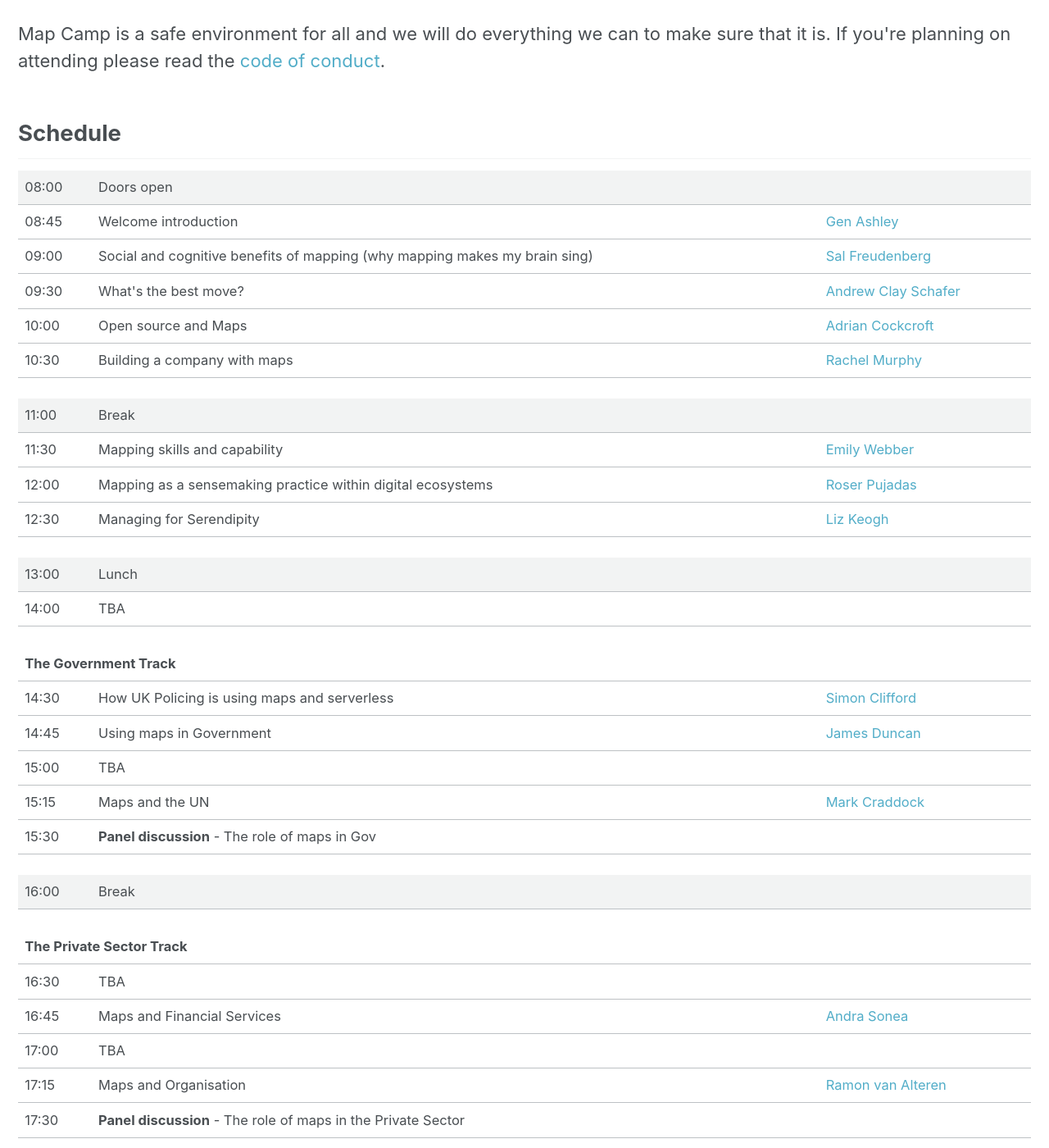
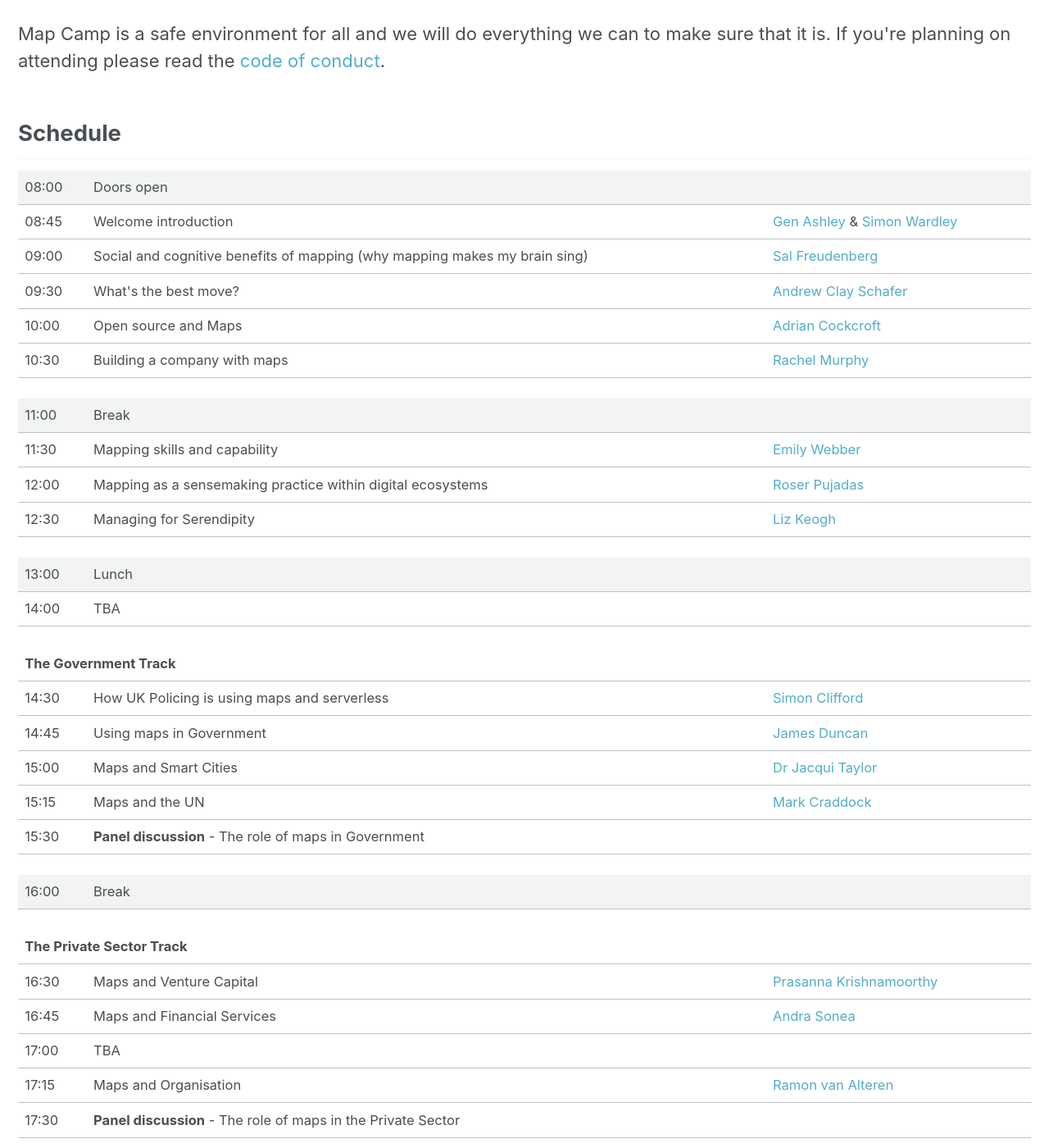
Before and after one commit to mapcampcommittee/mapcampcommittee.github.io, a Jekyll site: the page built from _pages/2019-10-15_London.html, in a window 1280 px wide and 1400 px high, scrolled down 652 px. Shown: the whole window at 82% size. Built offline with Jekyll 4.4.1, drawn with Linux system fonts in a browser that asks for light colours.

Commit message:
Schedule update

```diff
--- a/_pages/2019-10-15_London.html
+++ b/_pages/2019-10-15_London.html
@@ -2,7 +2,7 @@
 title: "London 2019"
 description: "Learn Wardley maps at the third Map Camp in London, 15th October 2019"
 header:
-  teaser: "assets/images/map-camp-london-2019-card.png"
+teaser: "assets/images/map-camp-london-2019-card.png"
 layout: splash
 classes:
 - landing
@@ -41,7 +41,8 @@ classes:
   <tr>
     <td>08:45</td>
     <td>Welcome introduction </td>
-    <td><a target="_blank" href="https://twitter.com/coderinheels">Gen Ashley</a></td>
+    <td><a target="_blank" href="https://twitter.com/coderinheels">Gen Ashley</a> & <a target="_blank"
+        href="https://twitter.com/swardley">Simon Wardley</a></td>
   </tr>
   <tr>
     <td>09:00</td>
@@ -124,8 +125,8 @@ classes:
   </tr>
   <tr>
     <td>15:00</td>
-    <td>TBA</td>
-    <td>&nbsp;</td>
+    <td>Maps and Smart Cities</td>
+    <td><a target="_blank" href="https://twitter.com/jacquitaylorfb">Dr Jacqui Taylor</a></td>
   </tr>
   <tr>
     <td>15:15</td>
@@ -134,7 +135,7 @@ classes:
   </tr>
   <tr>
     <td>15:30</td>
-    <td colspan="2"><b>Panel discussion</b> - The role of maps in Gov</td>
+    <td colspan="2"><b>Panel discussion</b> - The role of maps in Government</td>
   </tr>
 
   <tr class="schedule-section">
@@ -155,8 +156,8 @@ classes:
 
   <tr>
     <td>16:30</td>
-    <td>TBA</td>
-    <td>&nbsp;</td>
+    <td>Maps and Venture Capital</td>
+    <td><a target="_blank" href="https://twitter.com/prasanna_says">Prasanna Krishnamoorthy</td>
   </tr>
   <tr>
     <td>16:45</td>
```
Also changed, not shown: other parts of _pages/2019-10-15_London.html (+1 -1 lines).
